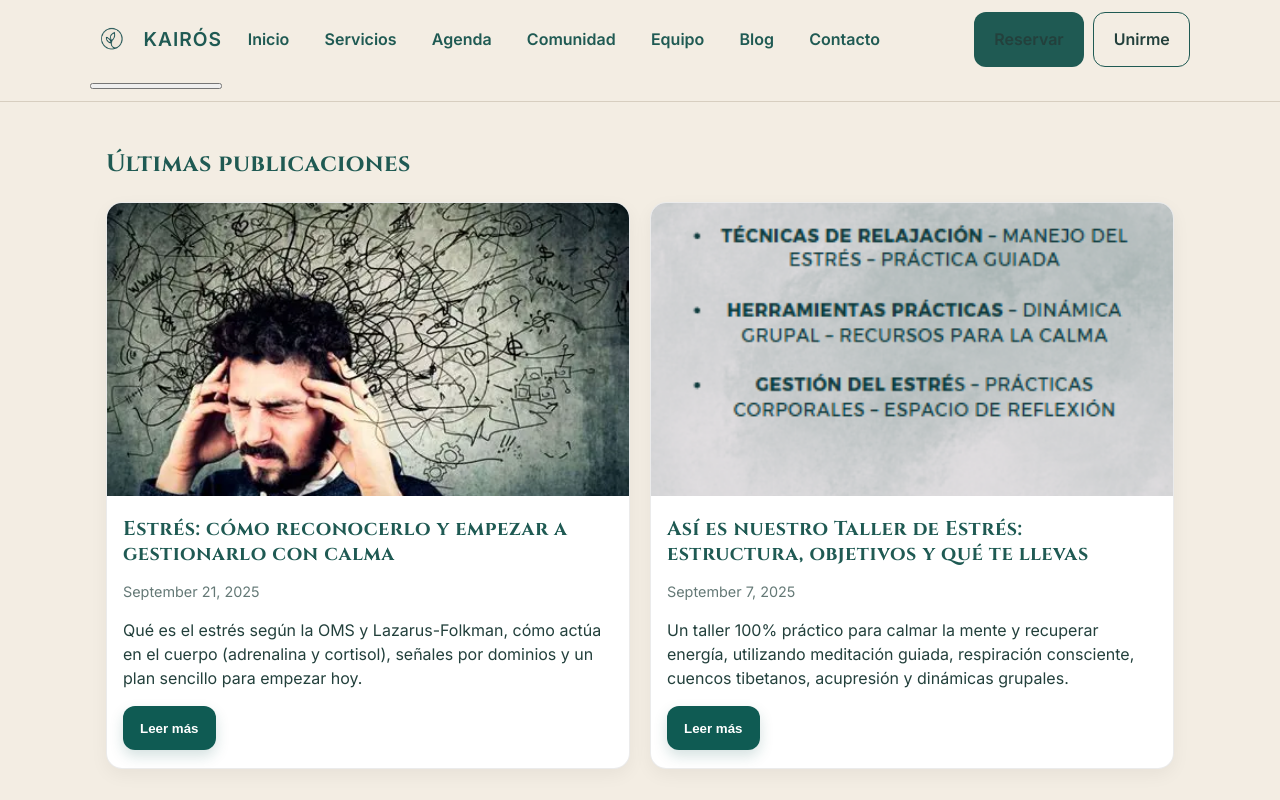
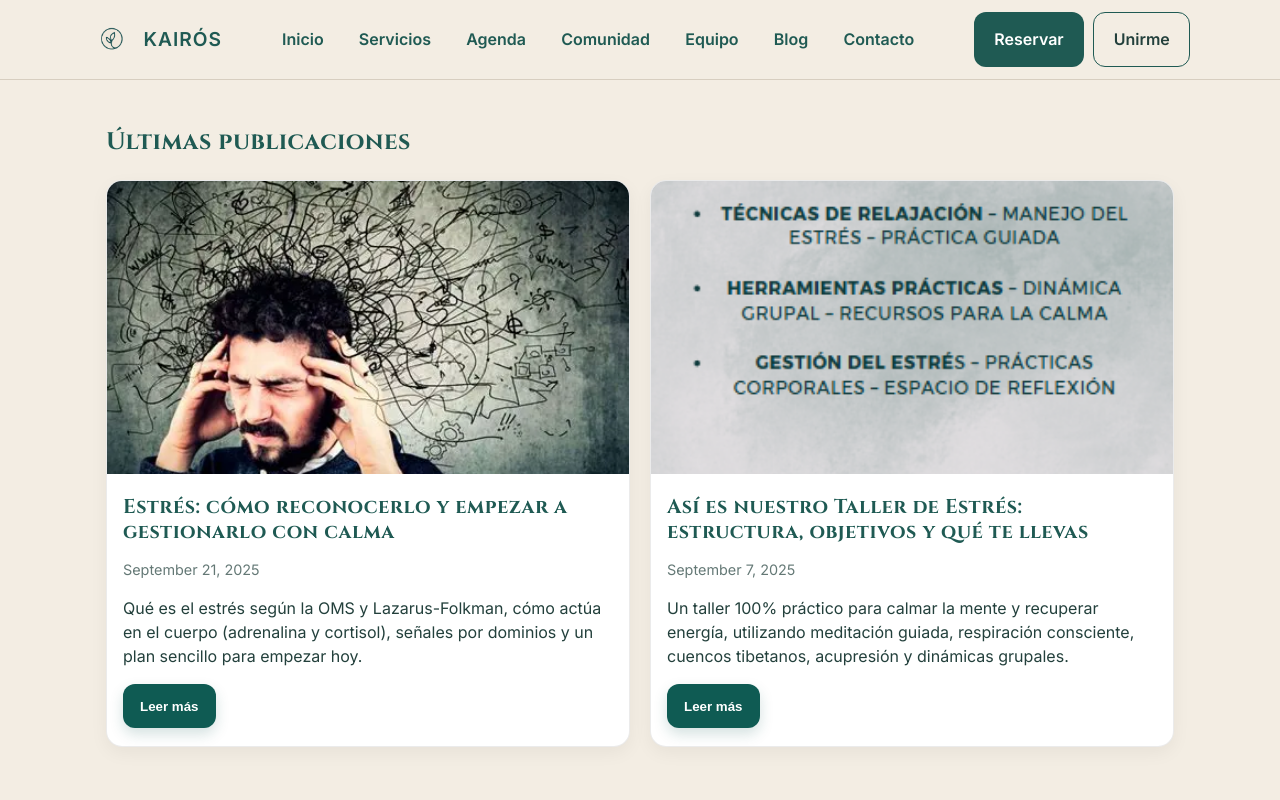
Before and after one commit to edarlinae/kairos-web, an Angular app: page /blog in a window 1280 px wide. Shown: the top 800 px of the page. Built offline with nearby package versions, Linux system fonts and the light colour scheme.

Commit message:
Modificaciones header

```diff
--- a/src/app/layout/header/header.component.html
+++ b/src/app/layout/header/header.component.html
@@ -5,7 +5,8 @@
       <span class="brand__name">KAIRÓS</span>
     </a>
 
-    <nav class="nav" aria-label="Principal">
+    <!-- NAV ESCRITORIO -->
+    <nav class="nav nav--desktop" aria-label="Principal">
       <a routerLink="/inicio" routerLinkActive="is-active">Inicio</a>
       <a routerLink="/servicios" routerLinkActive="is-active">Servicios</a>
       <a routerLink="/agenda" routerLinkActive="is-active">Agenda</a>
@@ -15,19 +16,29 @@
       <a routerLink="/contacto" routerLinkActive="is-active">Contacto</a>
     </nav>
 
+    <!-- ACCIONES ESCRITORIO -->
     <div class="actions actions--desktop">
       <a routerLink="/contacto" class="btn btn-primary">Reservar</a>
       <a routerLink="/comunidad" class="btn btn-outline">Unirme</a>
     </div>
 
-    <!-- Botón hamburguesa -->
-    <button class="hamburger" type="button" (click)="toggleMenu()" aria-label="Abrir menú">
-      <span></span><span></span><span></span>
+    <!-- BURGER MÓVIL -->
+    <button
+      class="burger"
+      type="button"
+      aria-label="Abrir menú"
+      (click)="toggleMenu()"
+      [class.is-open]="menuOpen">
+      <span class="line"></span>
+      <span class="line"></span>
+      <span class="line"></span>
     </button>
   </div>
 
-  <!-- Panel móvil -->
-  <div class="overlay" *ngIf="menuOpen" (click)="closeMenu()" aria-hidden="true"></div>
+  <!-- OVERLAY MÓVIL -->
+  <div class="overlay" *ngIf="menuOpen" (click)="closeMenu()"></div>
+
+  <!-- PANEL MÓVIL -->
   <aside class="panel" [class.is-open]="menuOpen" aria-label="Menú móvil">
     <nav class="panel__nav">
       <a routerLink="/inicio" (click)="closeMenu()">Inicio</a>
--- a/src/app/layout/header/header.component.scss
+++ b/src/app/layout/header/header.component.scss
@@ -143,3 +143,83 @@
   .brand__name { font-size: 1.05rem; }
   .brand__logo { width: 34px; }
 }
+
+/* === Fixes header (barra + contraste + hamburger) */
+
+/* 1) Texto de los CTA primarios SIEMPRE blanco (desktop y panel móvil) */
+.actions--desktop .btn.btn-primary,
+.panel__actions .btn.btn-primary {
+  color: #fff !important;
+}
+
+/* 2) Quitar scrollbar */
+.header,
+.header * {
+  /* Firefox */
+  scrollbar-width: none;
+}
+.header *::-webkit-scrollbar {
+  display: none;
+}
+.header__inner,
+.nav,
+.brand {
+  overflow: visible;
+}
+
+.brand::before,
+.brand::after {
+  content: none !important;
+  display: none !important;
+  height: 0 !important;
+}
+
+/* 3) HTML .hamburger (estilo y visibilidad móvil) */
+.hamburger {
+  display: none;
+  width: 42px; height: 42px;
+  border: 1px solid var(--kairos-sand);
+  background: #fff;
+  border-radius: 12px;
+  padding: 9px 10px;
+  gap: 5px;
+  cursor: pointer;
+  transition: transform .15s ease, box-shadow .15s ease;
+}
+.hamburger:focus-visible { outline: 2px solid var(--kairos-sage); outline-offset: 2px; }
+.hamburger:hover { box-shadow: 0 2px 10px rgba(0,0,0,.06); transform: translateY(-1px); }
+.hamburger span {
+  display: block;
+  width: 100%;
+  height: 2px;
+  background: var(--kairos-petrol);
+  border-radius: 2px;
+  transition: transform .2s ease, opacity .2s ease, width .2s ease;
+}
+.hamburger.is-open span:nth-child(1) { transform: translateY(6px) rotate(45deg); }
+.hamburger.is-open span:nth-child(2) { opacity: 0; }
+.hamburger.is-open span:nth-child(3) { transform: translateY(-6px) rotate(-45deg); }
+
+@media (max-width: 980px) {
+  .hamburger { display: inline-flex; }
+}
+
+.panel {
+  z-index: 60;
+}
+
+.overlay {
+  z-index: 50;
+}
+
+
+/* CTA primary text color */
+.actions--desktop .btn.btn-primary,
+.panel__actions   .btn.btn-primary { color: #fff !important; text-decoration: none; }
+
+@media (max-width: 980px) {
+  .burger { display: inline-flex !important; }
+  .hamburger { display: inline-flex !important; }
+  .nav--desktop { display: none !important; }
+  .actions--desktop { display: none !important; }
+}
```
